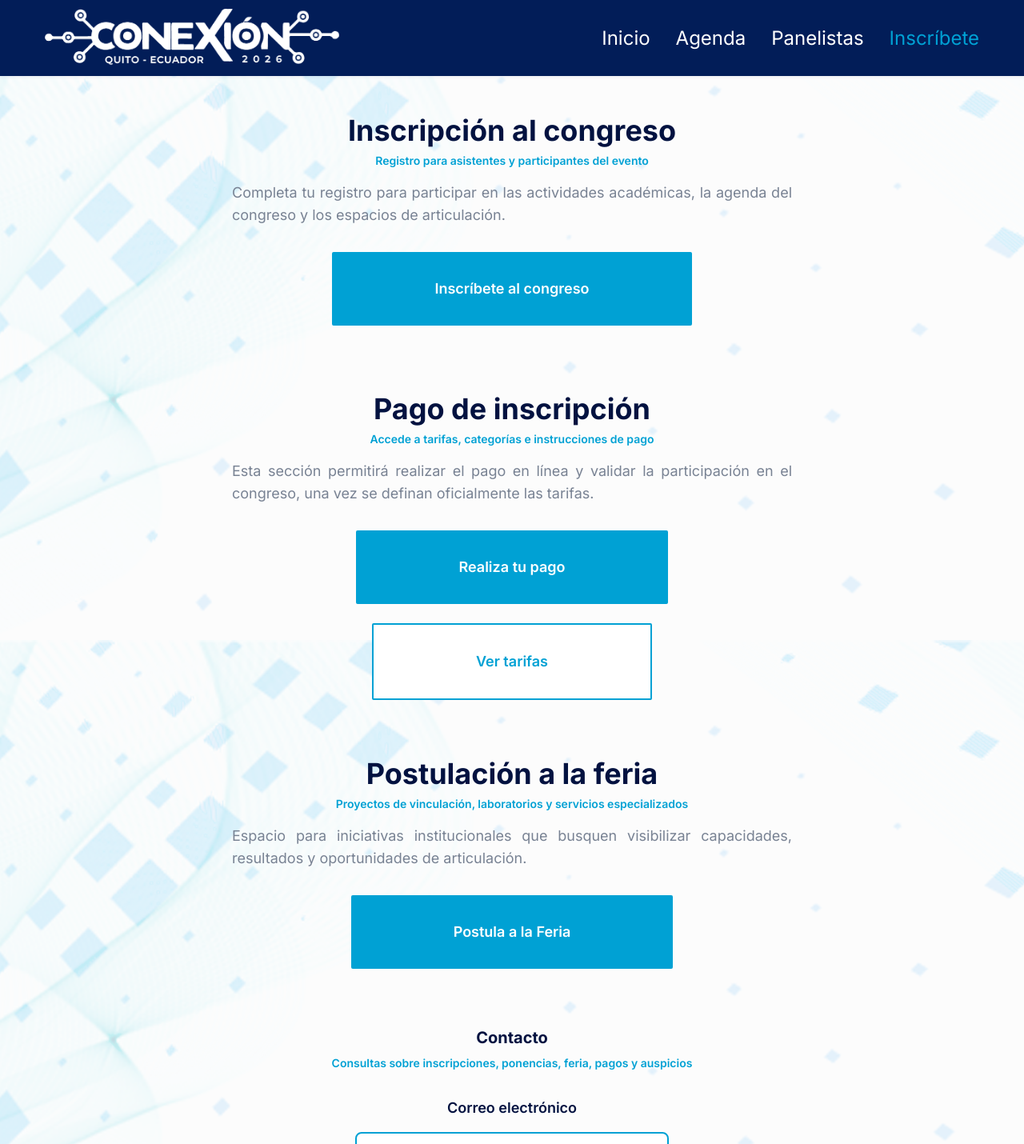
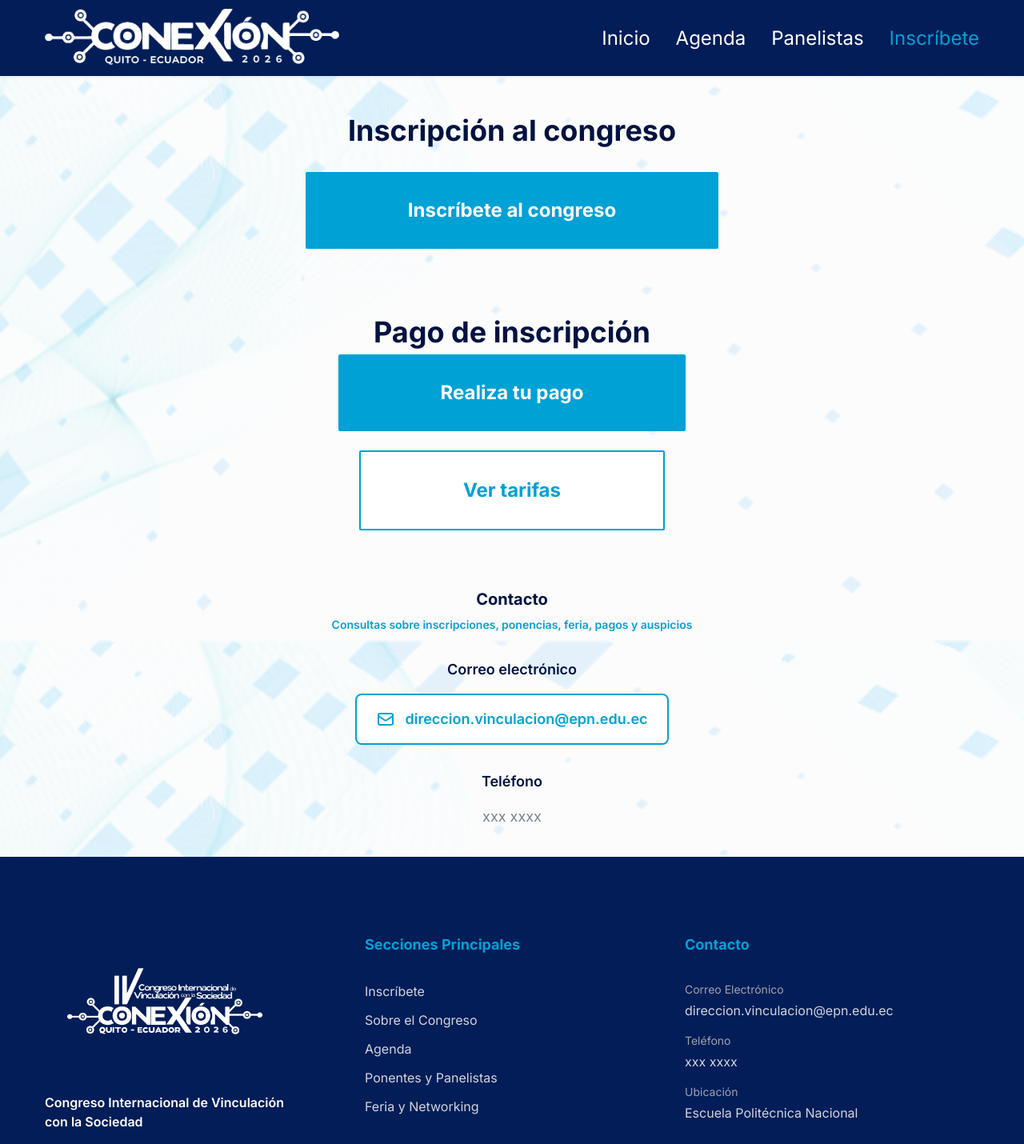
Before and after one commit to a-sebs/CongresoInternacionalDeVinculacionConLaSociedad, a Next.js app: page /inscribete in a window 1280 px wide. Shown: the top 1430 px of the page at 80% size. Built offline with nearby package versions, Linux system fonts and the light colour scheme.

Commit message:
fix: Postula a la feria borrado de Inscribete

```diff
--- a/src/app/inscribete/page.tsx
+++ b/src/app/inscribete/page.tsx
@@ -26,18 +26,12 @@ const ParticipaPage = () => {
               <h2 className="mb-2 text-2xl font-bold text-black sm:text-3xl md:text-4xl">
                 Inscripción al congreso
               </h2>
-              <p className="mb-4 text-sm font-semibold text-primary">
-                Registro para asistentes y participantes del evento
-              </p>
-              <p className="text-sm text-body-color md:text-base lg:text-lg text-justify">
-                Completa tu registro para participar en las actividades académicas,
-                la agenda del congreso y los espacios de articulación.
-              </p>
+
             </div>
             <div className="flex justify-center gap-4">
               <Link
                 href="#"
-                className="rounded-xs bg-primary px-8 sm:px-32 py-6 sm:py-8 text-sm sm:text-base md:text-lg font-semibold text-white duration-300 ease-in-out hover:bg-primary/80 whitespace-nowrap text-center"
+                className="rounded-xs bg-primary px-8 sm:px-32 py-6 sm:py-8 text-lg sm:text-xl md:text-2xl font-bold text-white duration-300 ease-in-out hover:bg-primary/80 whitespace-nowrap text-center"
               >
                 Inscríbete al congreso
               </Link>
@@ -53,19 +47,12 @@ const ParticipaPage = () => {
             <h2 className="mb-2 text-2xl font-bold text-black sm:text-3xl md:text-4xl">
               Pago de inscripción
             </h2>
-            <p className="mb-4 text-sm font-semibold text-primary">
-              Accede a tarifas, categorías e instrucciones de pago
-            </p>
-            <p className="mb-8 text-sm text-body-color md:text-base lg:text-lg text-justify">
-              Esta sección permitirá realizar el pago en línea y validar la participación en el
-              congreso, una vez se definan oficialmente las tarifas.
-            </p>
             <div className="flex items-center justify-center gap-6 min-h-32 flex-wrap">
               <a
                 href="/inscribete"
                 target="_blank"
                 rel="noopener noreferrer"
-                className="rounded-xs bg-primary px-8 sm:px-32 py-6 sm:py-8 text-sm sm:text-base md:text-lg font-semibold text-white duration-300 ease-in-out hover:bg-primary/80 whitespace-nowrap text-center"
+                className="rounded-xs bg-primary px-8 sm:px-32 py-6 sm:py-8 text-lg sm:text-xl md:text-2xl font-bold text-white duration-300 ease-in-out hover:bg-primary/80 whitespace-nowrap text-center"
               >
                 Realiza tu pago
               </a>
@@ -73,7 +60,7 @@ const ParticipaPage = () => {
                 href="/inscribete"
                 target="_blank"
                 rel="noopener noreferrer"
-                className="rounded-xs border-2 border-primary bg-white px-8 sm:px-32 py-6 sm:py-8 text-sm sm:text-base md:text-lg font-semibold text-primary duration-300 ease-in-out hover:bg-primary/10 whitespace-nowrap text-center"
+                className="rounded-xs border-2 border-primary bg-white px-8 sm:px-32 py-6 sm:py-8 text-lg sm:text-xl md:text-2xl font-bold text-primary duration-300 ease-in-out hover:bg-primary/10 whitespace-nowrap text-center"
               >
                 Ver tarifas
               </a>
@@ -81,40 +68,6 @@ const ParticipaPage = () => {
           </div>
         </div>
       </section>
-      {/* Bloque 3: Postulación a la feria */}
-      <section
-        id="feria"
-        className="py-5 md:py-[36px]"
-      >
-        <div className="container">
-          <div className="mx-auto max-w-[700px]">
-            <div className="mb-8 text-center">
-              <h2 className="mb-2 text-2xl font-bold text-black sm:text-3xl md:text-4xl">
-                Postulación a la feria
-              </h2>
-              <p className="mb-4 text-sm font-semibold text-primary">
-                Proyectos de vinculación, laboratorios y servicios especializados
-              </p>
-              <p className="text-sm text-body-color mb-8 md:text-base lg:text-lg text-justify">
-                Espacio para iniciativas institucionales que busquen visibilizar capacidades,
-                resultados y oportunidades de articulación.
-              </p>
-            </div>
-
-            <div className="flex flex-col items-center justify-center gap-6">
-              <a
-                href="https://forms.cloud.microsoft/r/CF7stCeNnM"
-                target="_blank"
-                rel="noopener noreferrer"
-                className="rounded-xs bg-primary px-8 sm:px-32 py-6 sm:py-8 text-sm sm:text-base md:text-lg font-semibold text-white duration-300 ease-in-out hover:bg-primary/80 whitespace-nowrap text-center"
-              >
-                Postula a la Feria
-              </a>
-            </div>
-          </div>
-        </div>
-      </section>
-
 
 
       {/* Bloque 5: Contacto */}
```
